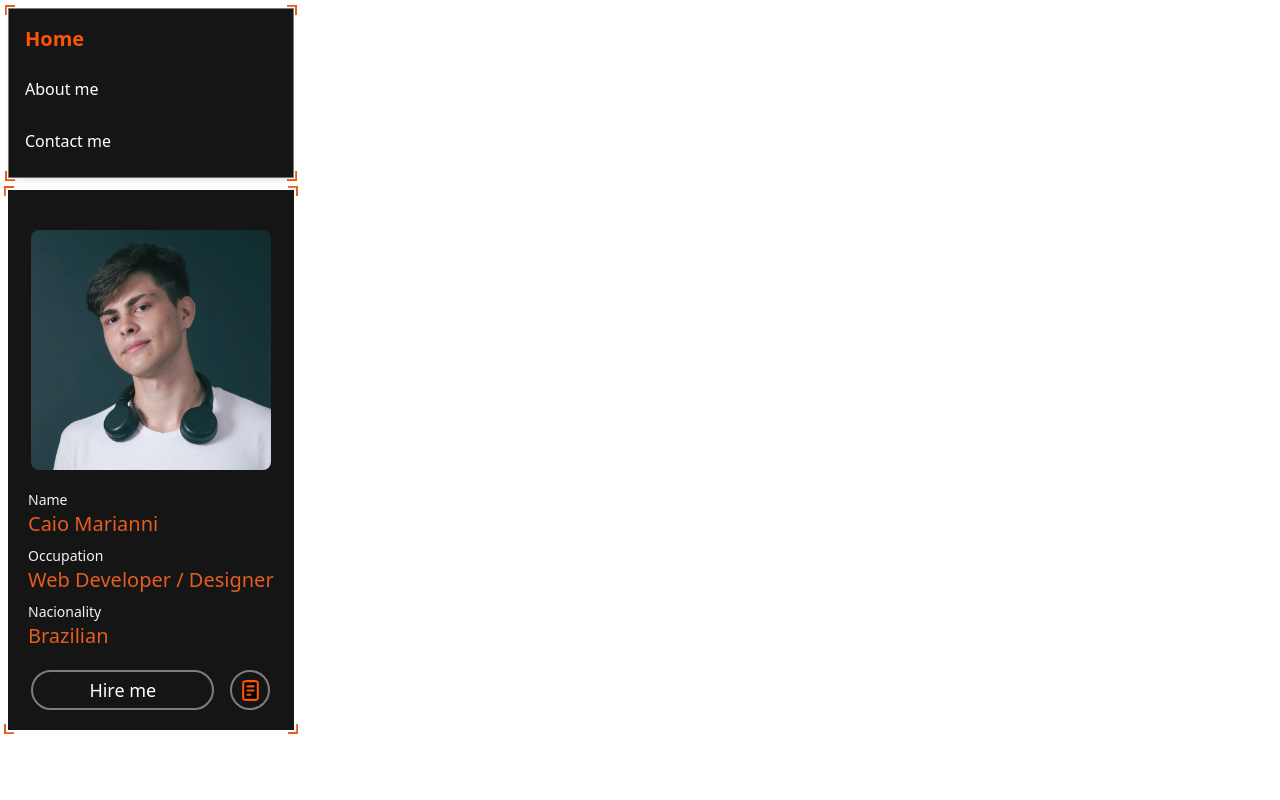
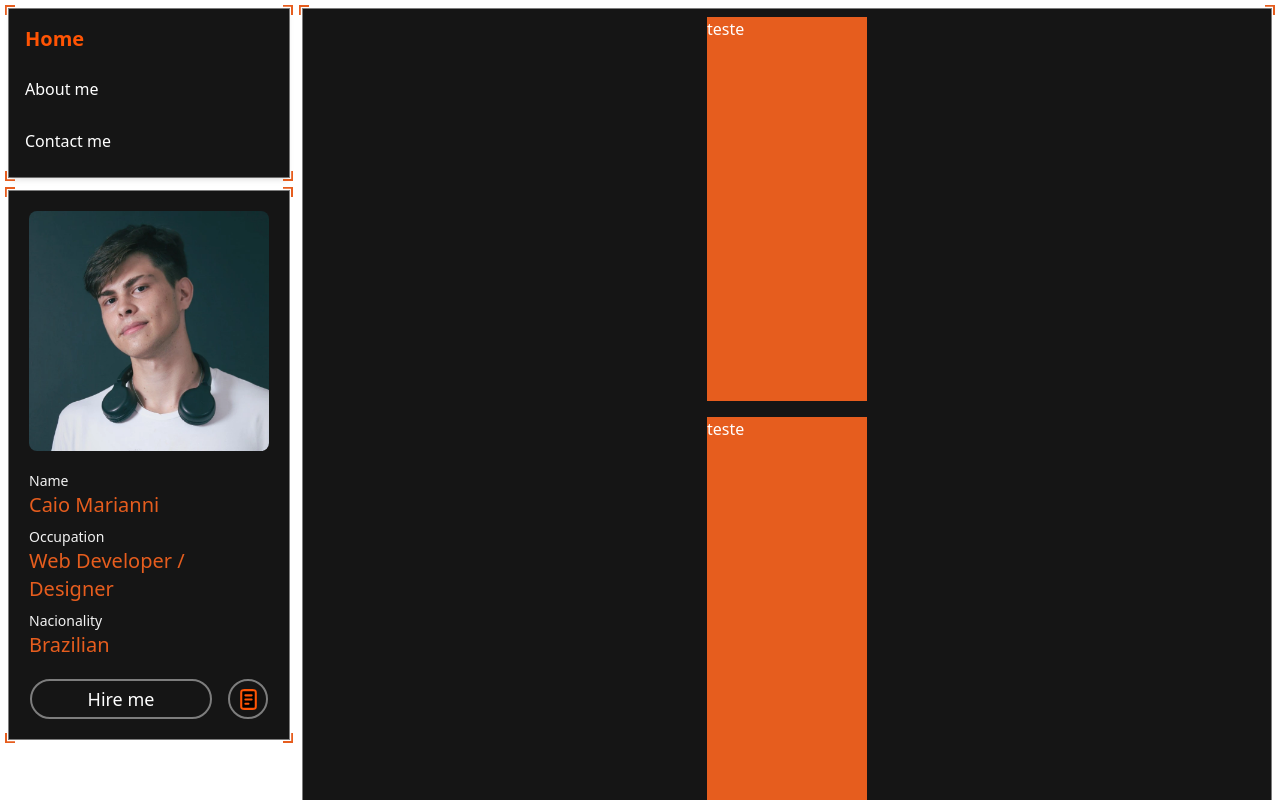
Before and after one commit to Caio-Marianni/MyPortifolio, a Vue app: page / in a window 1280 px wide. Shown: the top 800 px of the page. Built offline with nearby package versions, Linux system fonts and the light colour scheme.

Commit message:
Some details changes, and working content placement.

```diff
--- a/src/App.vue
+++ b/src/App.vue
@@ -6,14 +6,14 @@ import AboutContainer from "./components/AboutContainer.vue";
 
 <template>
   <!-- Device size -->
-  <div class="flex flex-col lg:flex-row lg:gap-2 w-screen lg:p-2">
+  <div class="flex flex-col lg:flex-row lg:gap-3 lg:p-2">
     <!-- Navbar -->
-    <header class="h-full">
+    <header class="h-full lg:sticky lg:top-2">
       <Navbar />
       <AboutContainer />
     </header>
     <!-- Content  -->
-    <div class="">
+    <div class="h-full w-full">
       <RouterView />
     </div>
   </div>
--- a/src/components/AboutContainer.vue
+++ b/src/components/AboutContainer.vue
@@ -4,9 +4,9 @@ import InfoTemplate from "./InfoTemplate.vue";
 import IconDocument from "./icons/IconDocumentation.vue";
 </script>
 <template>
-  <div class="text-[#ffffff] relative flex flex-col justify-between mt-24 lg:mt-3 px-5 pb-5 w-full lg:max-w-[350px] h-auto lg:h-full bg-containerColor">
+  <div class="text-[#ffffff] relative flex flex-col justify-between mt-24 lg:mt-3 px-5 pb-5 w-full lg:max-w-[350px] h-auto lg:border lg:border-borderColor bg-containerColor">
     <!-- Cover and Info -->
-    <div class="flex flex-col md:flex-row-reverse lg:flex-col justify-between items-center pt-10">
+    <div class="flex flex-col md:flex-row-reverse lg:flex-col justify-between items-center pt-10 lg:pt-5">
       <!-- Cover -->
       <div class="relative w-60 h-60 mb-5">
         <img class="flex object-contain rounded-lg" src="../assets/Profile.webp" alt="">
--- a/src/views/HomeView.vue
+++ b/src/views/HomeView.vue
@@ -1,8 +1,18 @@
 <script setup>
+import BorderEffect from "@/components/BorderEffect.vue";
+
 // import TheWelcome from '../components/TheWelcome.vue'
 </script>
 
 <template>
+  <div class="relative flex flex-col justify-center items-center gap-4 p-2 text-[#ffffff] lg:border lg:border-borderColor bg-containerColor w-full">
+    <div class="flex w-40 bg-LittleDetail h-96">teste</div>
+    <div class="flex w-40 bg-LittleDetail h-96">teste</div>
+    <div class="flex w-40 bg-LittleDetail h-96">teste</div>
+    <div class="hidden lg:flex">
+      <BorderEffect />
+    </div>
+  </div>
   <!-- <TheWelcome /> -->
   <!-- <div class="flex w-20 h-72 bg-containerColor">teste</div> -->
   <!-- <div class="flex w-20 h-96 bg-containerColor">teste</div> -->
```
